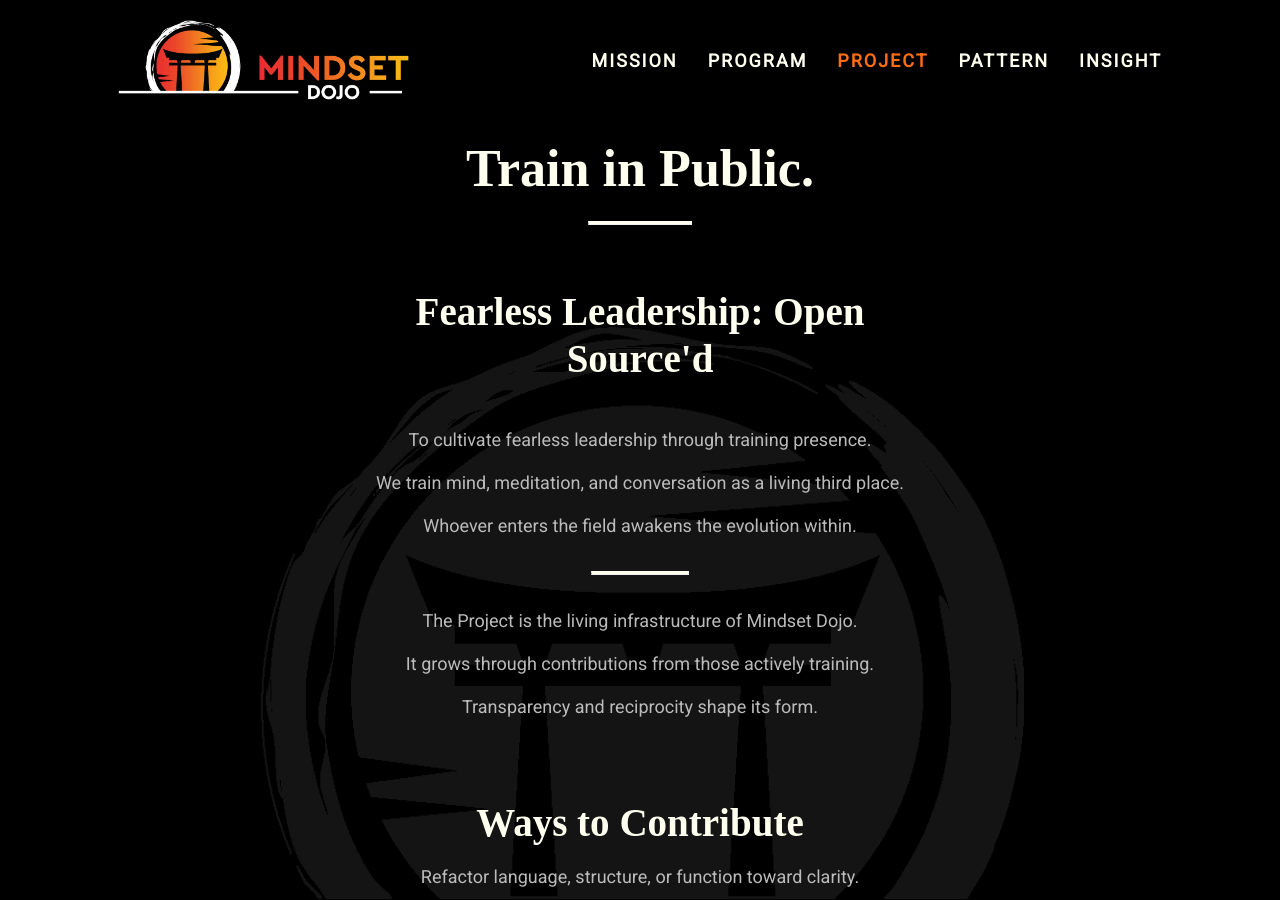
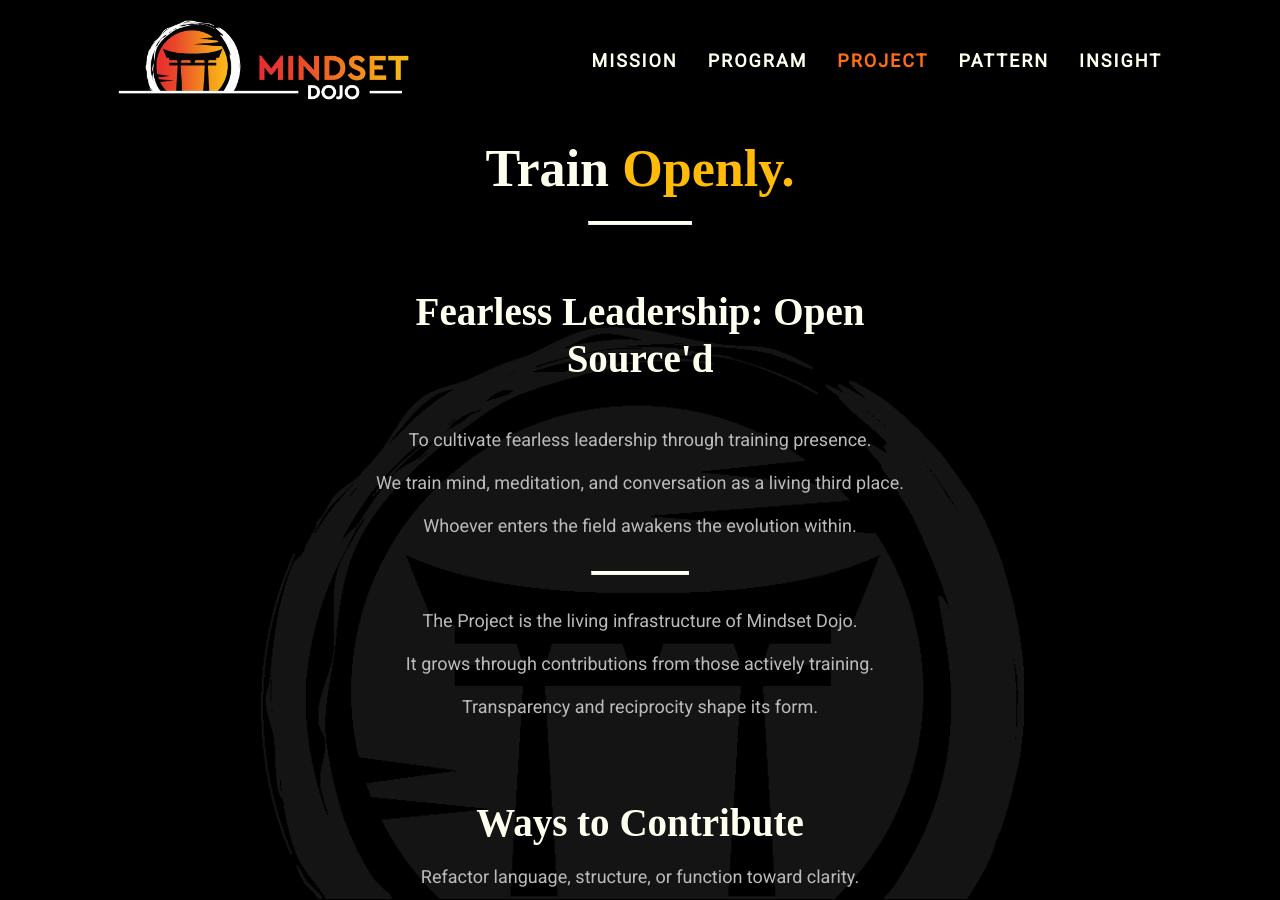
Before and after one commit to mindset-dojo/mindset-dojo.github.io, a Jekyll site: the page built from project.md, in a window 1280 px wide and 900 px high. Built offline with Jekyll 4.4.1, drawn with Linux system fonts in a browser that asks for light colours; some web fonts are replaced.

Commit message:
feat: Streamline Project page

```diff
--- a/_data/project.yaml
+++ b/_data/project.yaml
@@ -1,6 +1,6 @@
 ---
-mantra: "Train in Public."
-mantra_mark: "Train."
+mantra: "Train Openly."
+mantra_mark: "Openly."
 description: "An open-source dojo—where training, language, and systems evolve through shared contribution."
 sections:
   - type: mission
```
